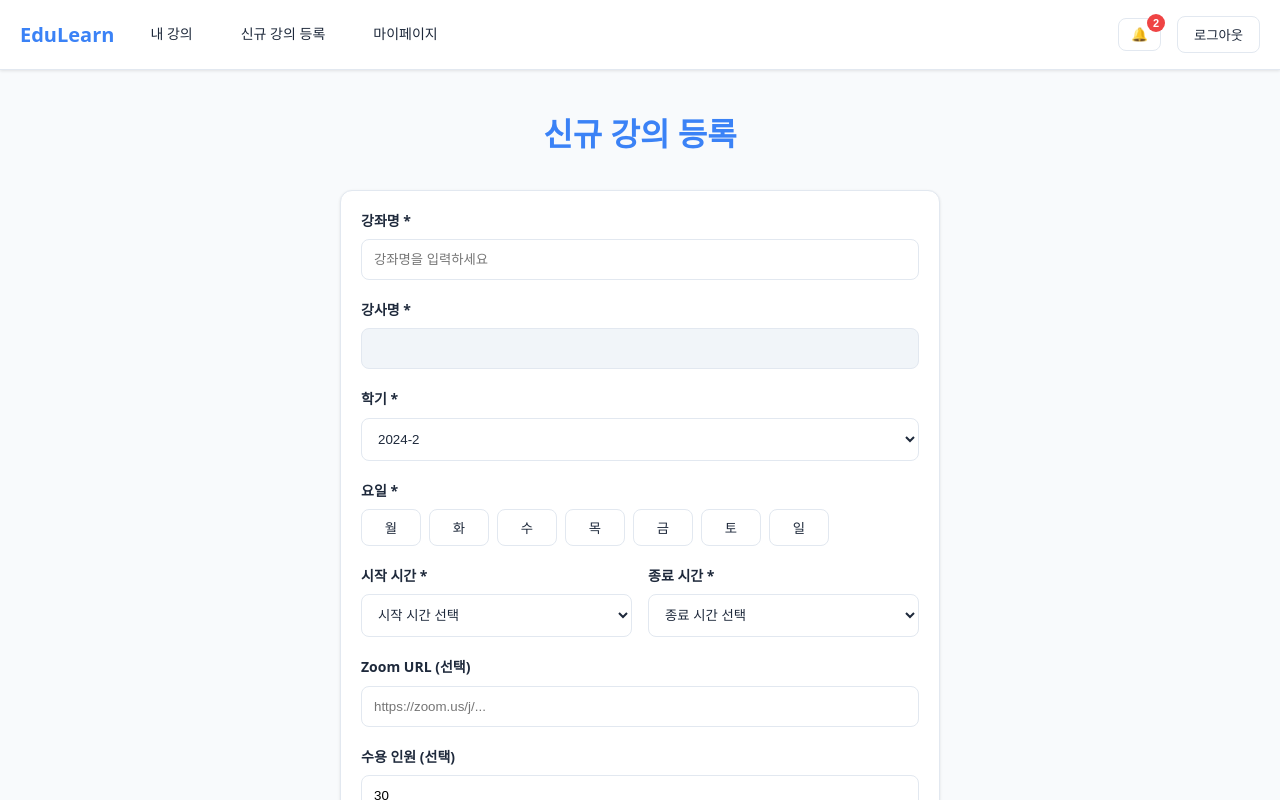
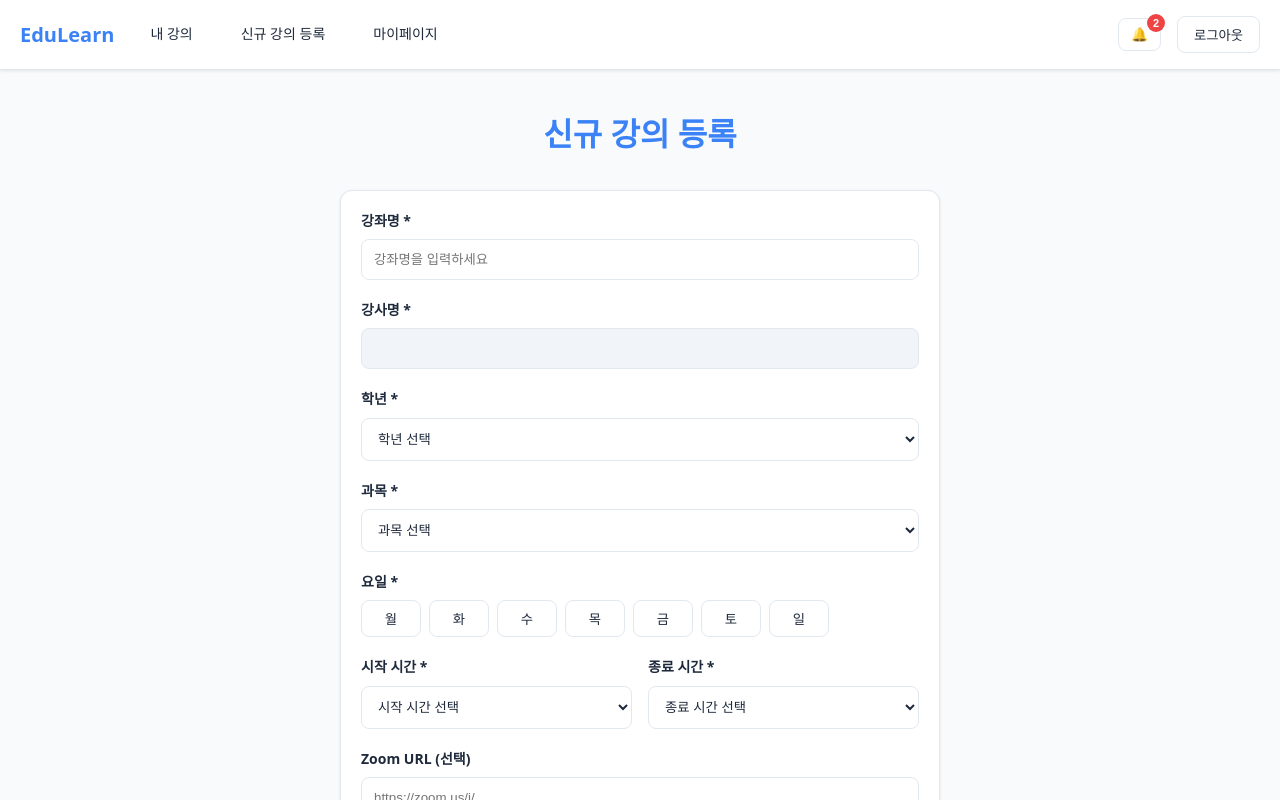
Before and after one commit to ALP-Damim/frontend-react, a React (Vite) app: page /course-registration in a window 1280 px wide. Shown: the top 800 px of the page. Built offline with nearby package versions, Linux system fonts and the light colour scheme; no server answers.

Commit message:
feat: update class creating

```diff
--- a/src/pages/teacher/CourseRegistration.jsx
+++ b/src/pages/teacher/CourseRegistration.jsx
@@ -45,7 +45,8 @@ export default function CourseRegistration() {
 
     const [formData, setFormData] = useState({
         className: '',
-        semester: '2024-2',
+        schoolYear: '',
+        subject: '',
         zoomUrl: '',
         startsAt: '',
         endsAt: '',
@@ -157,6 +158,16 @@ export default function CourseRegistration() {
             return;
         }
 
+        if (!formData.schoolYear) {
+            setError("학년을 선택해주세요.");
+            return;
+        }
+
+        if (!formData.subject) {
+            setError("과목을 선택해주세요.");
+            return;
+        }
+
         if (selectedDays.length === 0) {
             setError("요일을 선택해주세요.");
             return;
@@ -186,7 +197,9 @@ export default function CourseRegistration() {
                 teacherId,
                 teacherName: teacherProfile?.name || "강사",
                 className: formData.className.trim(),
-                semester: formData.semester,
+                semester: '2025-2', // 강제로 2025-2 선택
+                schoolYear: formData.schoolYear,
+                subject: formData.subject,
                 zoomUrl: formData.zoomUrl.trim() || null,
                 heldDay: calculateHeldDay(),
                 startsAt: formData.startsAt + ':00',
@@ -260,21 +273,53 @@ export default function CourseRegistration() {
                             />
                         </div>
 
-                        {/* 학기 */}
+                        {/* 학년 */}
                         <div style={{ marginBottom: '20px' }}>
                             <label style={{ display: 'block', marginBottom: '8px', fontWeight: '600' }}>
-                                학기 *
+                                학년 *
                             </label>
                             <select
-                                name="semester"
-                                value={formData.semester}
+                                name="schoolYear"
+                                value={formData.schoolYear}
                                 onChange={handleInputChange}
                                 style={{ width: '100%', padding: '12px', borderRadius: '8px', border: '1px solid var(--border)' }}
+                                required
                             >
-                                <option value="2024-1">2024-1</option>
-                                <option value="2024-2">2024-2</option>
-                                <option value="2025-1">2025-1</option>
-                                <option value="2025-2">2025-2</option>
+                                <option value="">학년 선택</option>
+                                <option value="1">1학년</option>
+                                <option value="2">2학년</option>
+                                <option value="3">3학년</option>
+                                <option value="4">4학년</option>
+                                <option value="5">5학년</option>
+                                <option value="6">6학년</option>
+                            </select>
+                        </div>
+
+                        {/* 과목 */}
+                        <div style={{ marginBottom: '20px' }}>
+                            <label style={{ display: 'block', marginBottom: '8px', fontWeight: '600' }}>
+                                과목 *
+                            </label>
+                            <select
+                                name="subject"
+                                value={formData.subject}
+                                onChange={handleInputChange}
+                                style={{ width: '100%', padding: '12px', borderRadius: '8px', border: '1px solid var(--border)' }}
+                                required
+                            >
+                                <option value="">과목 선택</option>
+                                <option value="국어">국어</option>
+                                <option value="수학">수학</option>
+                                <option value="영어">영어</option>
+                                <option value="사회">사회</option>
+                                <option value="과학">과학</option>
+                                <option value="체육">체육</option>
+                                <option value="음악">음악</option>
+                                <option value="미술">미술</option>
+                                <option value="도덕">도덕</option>
+                                <option value="실과">실과</option>
+                                <option value="컴퓨터">컴퓨터</option>
+                                <option value="기타">기타</option>
                             </select>
                         </div>
 
```
